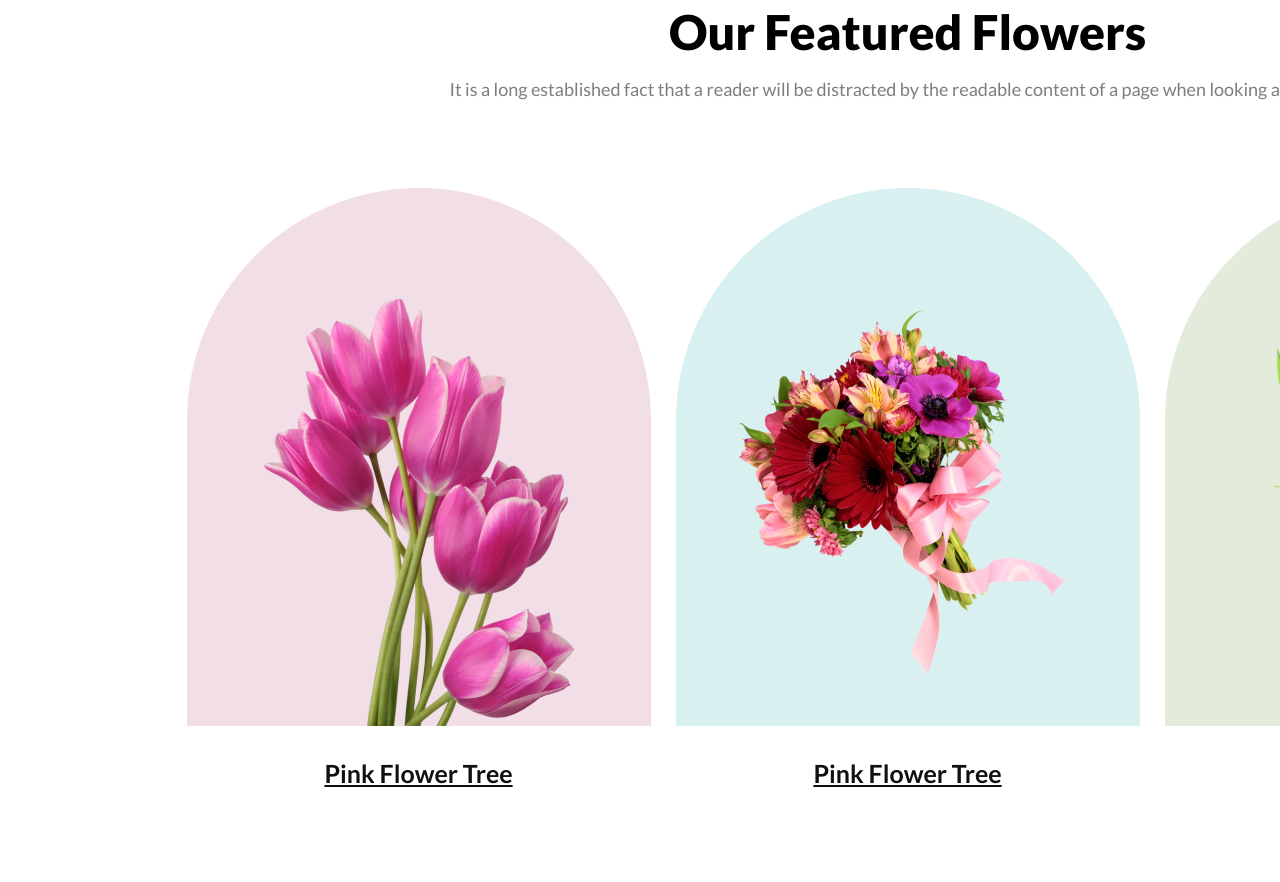
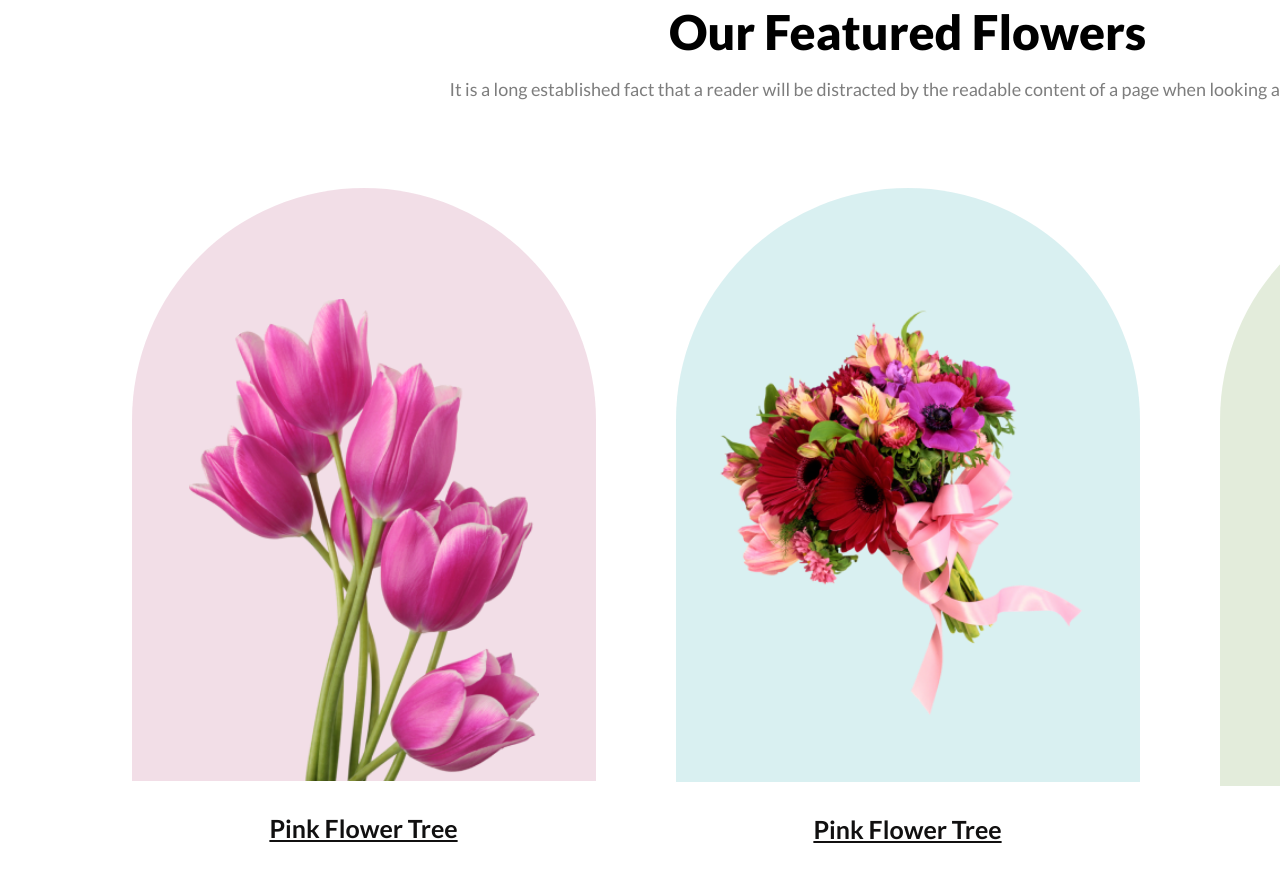
Before and after one commit to AUS8970/Online-Flowers-Shop, a plain HTML site: page index.html in a window 1280 px wide. Shown: the part 1050-1932 px from the top of the page. Drawn offline with Linux system fonts and the light colour scheme.

Commit message:
HTML & CSS

```diff
--- a/style.css
+++ b/style.css
@@ -25,7 +25,7 @@ body {
 .feature-img-content {
     margin-top: 70px;
     display: flex;
-    gap: 25px;
+    gap: 80px;
     justify-content: center;
     align-items: center;
     text-align: center;
@@ -113,21 +113,7 @@ input {
     padding: 120px 0px 120px 0px;
 }
 
-
-
-
-
-
-
-
-
-
-
-
-
-
-
-
+/* My Shortcut CSS */
 
 p { font-size: 18px; color: #27272799;}
 h1 { font-size: 48px; font-weight: 800; margin: 0;}
@@ -141,13 +127,11 @@ button   {
     font-size: 18px;
     font-weight: 700;
 }
-.f1-color { background-color: #A7216226; border-radius: 300px 300px 0px 0px; padding: 110px 77px 0px 77px;}
-.f2-color { background-color: #0597A026; border-radius: 300px 300px 0px 0px; padding: 117px 47px 51px 47px;}
-.f3-color { background-color: #477D1126; border-radius: 300px 300px 0px 0px; padding: 67px 75px 0px 75px;}
 
+.f1-color { background-color: #A7216226; border-radius: 300px 300px 0px 0px; padding: 110px 57px 0px 57px;}
+.f2-color { background-color: #0597A026; border-radius: 300px 300px 0px 0px; padding: 117px 27px 67px 27px;}
+.f3-color { background-color: #477D1126; border-radius: 300px 300px 0px 0px; padding: 67px 55px 0px 55px;}
 
-
-/* shortcut */
 .font16 { font-size: 16px;}
 .font18 { font-size: 18px;}
 .font20 { font-size: 20px;}
```
